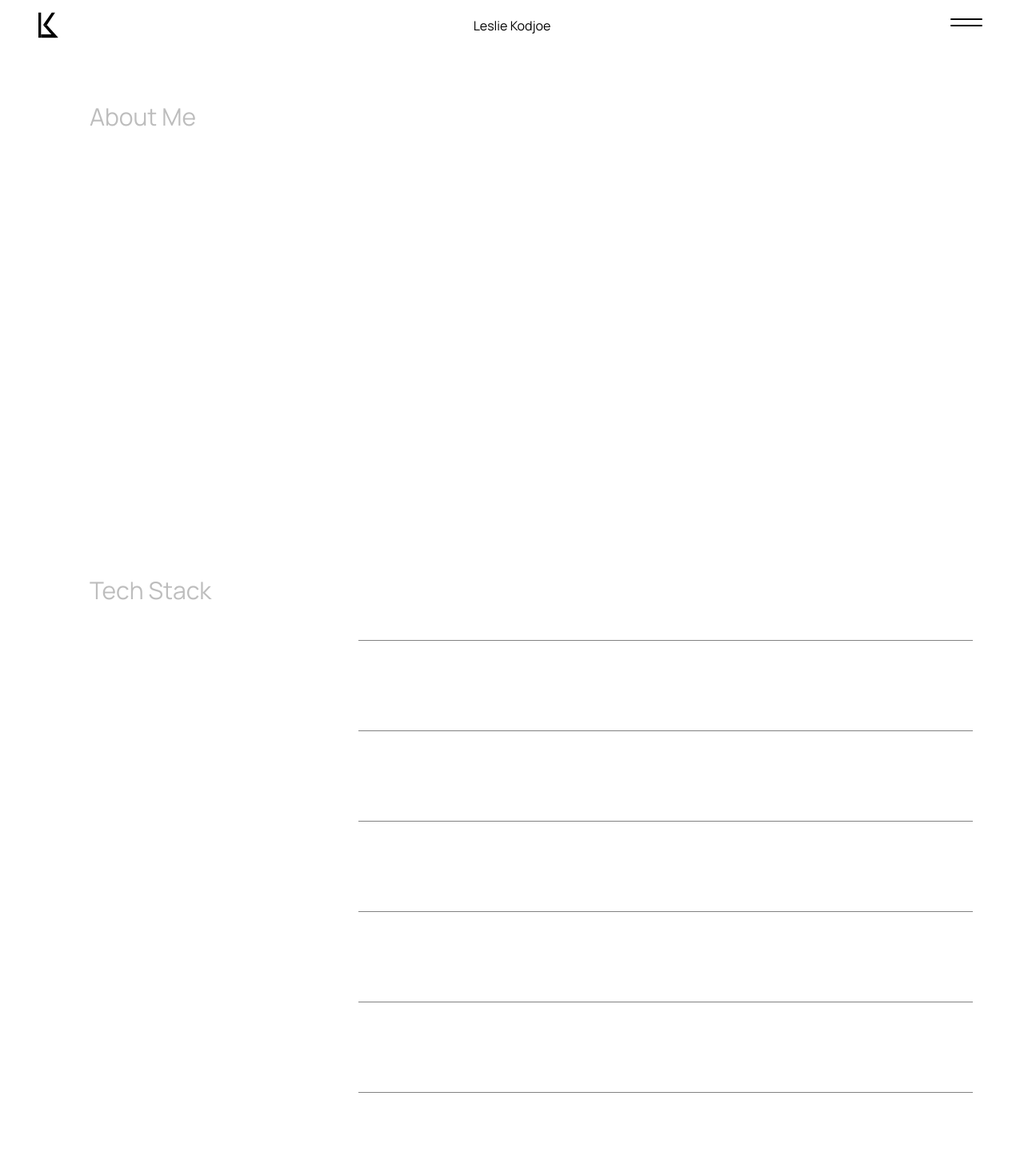
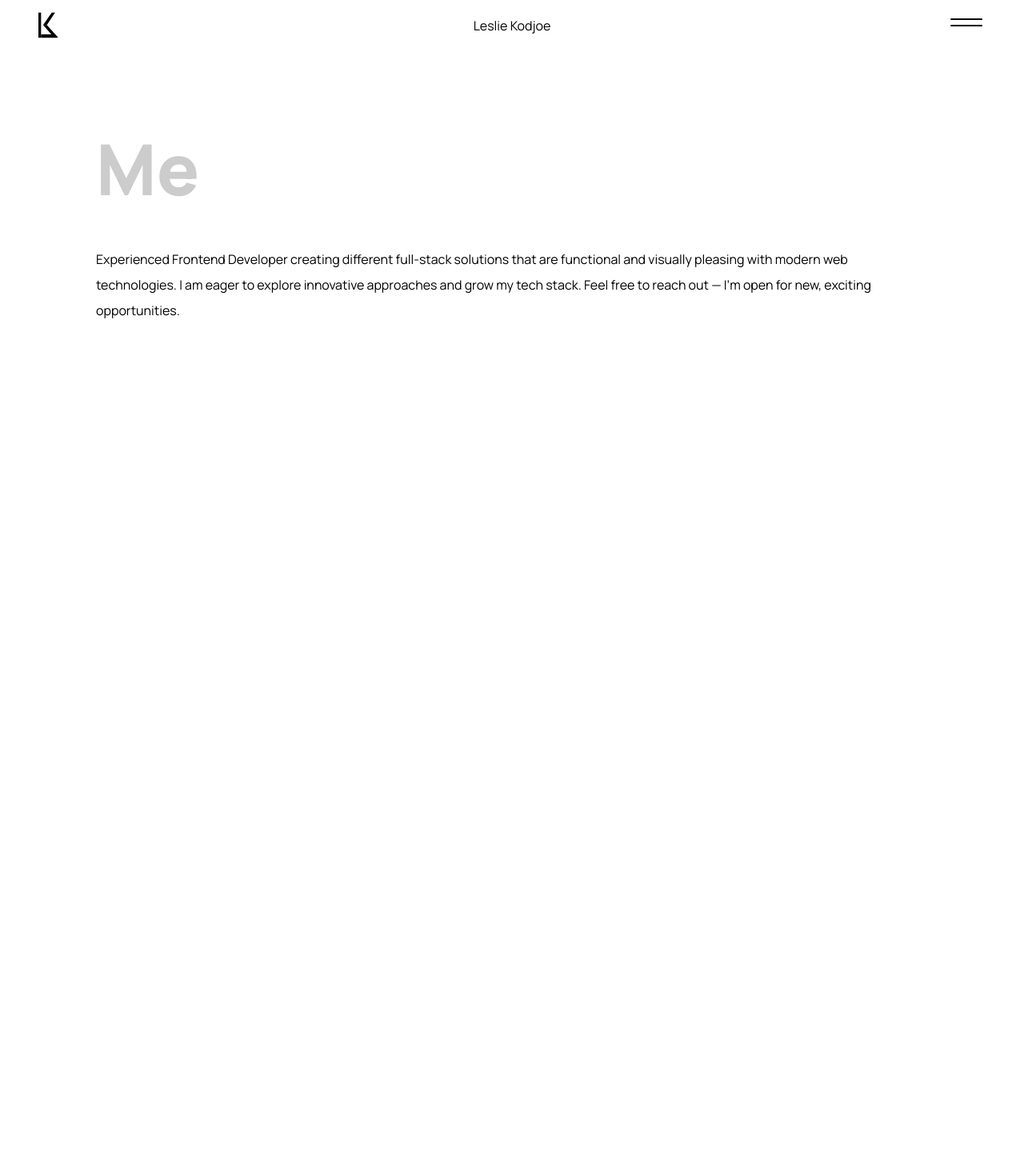
Before and after one commit to lesliekodjoe/lesliekodjoe.github.io, a Next.js app: page /about in a window 1280 px wide. Shown: the top 1470 px of the page at 80% size. After the commit the page ends 800 px from the top, so only its background shows below. Built offline with nearby package versions, Linux system fonts and the light colour scheme.

Commit message:
New intro for About

```diff
--- a/app/about/page.tsx
+++ b/app/about/page.tsx
@@ -1,51 +1,23 @@
 "use client";
-import Footer from "@/components/Footer";
-import Connect from "@/sections/Connect";
-import { scrollIn } from "@/utils/animate";
-import { tech_stack } from "@/utils/data";
-import React, { useEffect } from "react";
+import React from "react";
 
 const About = () => {
-    useEffect(() => {
-
-      scrollIn();
-    }, []);
   return (
     <section className="bg-white h-full">
-      <div className=" px-12 pt-20 pb-16 w-full md:flex md:px-16 ">
-        <h1 className="text-[#BDBDBD] md:w-1/3 md:px-12 md:py-12 md:text-3xl">
-          About Me
-        </h1>
-        <p className="text-white mt-4 font-medium leading-loose md:mt-0 md:w-2/3 md:py-12 md:text-4xl md:leading-[3.5rem]">
-          Experienced Frontend Developer creating different full-stack solutions
-          that are functional and visually pleasing with modern web
-          technologies. I am eager to explore innovative approaches and grow my
-          tech stack. Feel free to reach out — I’m open for new, exciting
-          opportunities.
-        </p>
-      </div>
-      <div className=" px-12 pt-10 pb-20 w-full md:px-16 md:flex">
-        <h1 className="text-[#BDBDBD] md:w-1/3 md:px-12 md:py-12 md:text-3xl">
-          Tech Stack
-        </h1>
-        <div className="mt-4 md:w-2/3">
-          {tech_stack.map((tech, index) => (
-            <div
-              key={index}
-              className="text-white py-4 border-b border-[#828282] md:text-5xl md:py-8"
-            >
-              {tech}
-            </div>
-          ))}
-          <div className="py-4 text-base bg-[linear-gradient(to_right,#DD7DDF,#E1CD86,#8BCB92,#71C2EF,#3BFFFF,#DD7DDF,#DD7DDF)] text-transparent bg-clip-text md:text-5xl">
-            Always ready for a Tech Adventure
+      <div className="pt-20 pb-16 w-full">
+        <div className="container">
+          <div className="py-16">
+            <h1 className="about-header">Me</h1>
+            <p className="about-text">
+              Experienced Frontend Developer creating different full-stack
+              solutions that are functional and visually pleasing with modern
+              web technologies. I am eager to explore innovative approaches and
+              grow my tech stack. Feel free to reach out — I’m open for new,
+              exciting opportunities.
+            </p>
           </div>
         </div>
       </div>
-      {/* Connect Section */}
-      <Connect />
-      {/* Footer */}
-      <Footer />
     </section>
   );
 };
--- a/app/globals.css
+++ b/app/globals.css
@@ -13,6 +13,14 @@
 
   .about-tag {
     @apply flex items-center justify-center rounded-lg  px-4 py-3 text-base text-center text-black;
+  }
+
+  .about-header{
+    @apply text-[#CCCCCC] text-[88px] font-black;
+  }
+
+  .about-text{
+    @apply text-black mt-8 leading-loose;
   }
 }
 
```
